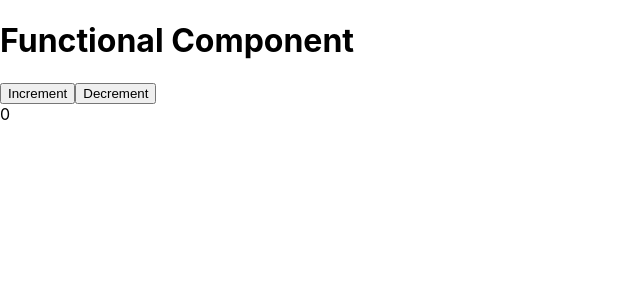
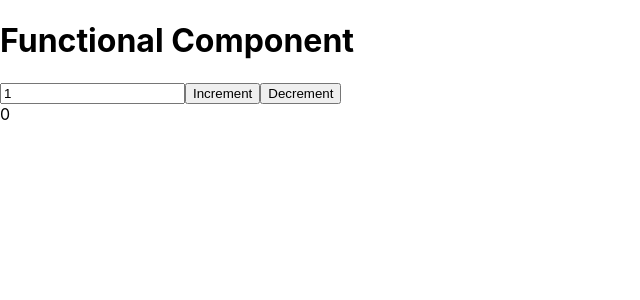
Before and after one commit to christina-ml/intro-to-react-hooks, a React (Create React App) app: page / in a window 1280 px wide. Shown: the top 300 px of the page, without its empty margins (0-640 px from the left). Built offline with nearby package versions, Linux system fonts and the light colour scheme.

Commit message:
added input field, and handleChangeAmount

```diff
--- a/src/App.js
+++ b/src/App.js
@@ -2,19 +2,26 @@ import { Component, useState } from 'react';
 import './App.css';
 
 function App() {
+  // const [ word, setWord ] = useState("Hello World")
   const [ count, setCount ] = useState(0);
-  // const [ word, setWord ] = useState("Hello World")
+  const [ amount, setAmount ] = useState(1);
+
   const handleIncrement=()=>{
-    setCount(count + 1)
+    setCount(count + amount)
   }
 
   const handleDecrement=()=>{
-    setCount(count - 1)
+    setCount(count - amount)
+  }
+
+  const handleChangeAmount=(e)=>{
+    setAmount(Number(e.target.value))
   }
 
   return (
     <div>
       <h1>Functional Component</h1>
+      <input value={amount} onChange={handleChangeAmount} />
       <button onClick={handleIncrement}>Increment</button>
       <button onClick={handleDecrement}>Decrement</button>
       <div>{ count }</div>
```
